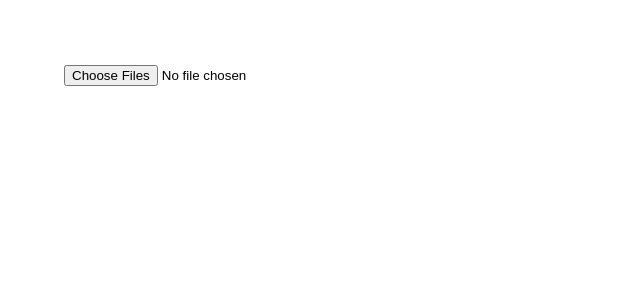
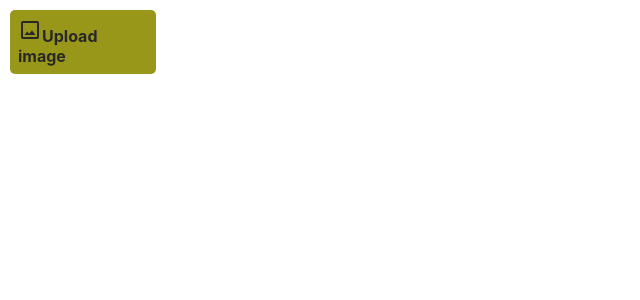
Before and after one commit to BL365/Imghost, a React (Create React App) app: page /App in a window 1280 px wide. Shown: the top 300 px of the page, without its empty margins (0-640 px from the left). Built offline with nearby package versions, Linux system fonts and the light colour scheme.

Commit message:
new style upload button

```diff
--- a/package.json
+++ b/package.json
@@ -3,6 +3,8 @@
   "version": "0.1.0",
   "private": true,
   "dependencies": {
+    "@material-ui/core": "^4.10.1",
+    "@material-ui/icons": "^4.9.1",
     "@testing-library/jest-dom": "^4.2.4",
     "@testing-library/react": "^9.5.0",
     "@testing-library/user-event": "^7.2.1",
--- a/src/App.css
+++ b/src/App.css
@@ -1,5 +1,6 @@
 .App {
   text-align: center;
+  background: #282828;
 }
 
 .App-logo {
@@ -28,15 +29,38 @@
   color: #61dafb;
 }
 
-.test {
-  background-color: gray;
-  text-align: center;
+.App-upload-button > label {
+  padding: 8px;
+  margin: 10px;
+  width: 130px;
+  display: block;
+  background: #98971A;
+  border-radius: 5px;
+
+  /*text style*/
+  color: #282828;
+  font-weight: 700;
 }
 
-.App-upload-button {
-  text-align: left;
-  padding-left: 5%;
-  padding-top: 5%;
+.App-upload-button > input {
+  display: none;
+}
+
+/*.visuallyhidden {
+  position: absolute;
+  width: 1px;
+  height: 1px;
+  margin: -1px;
+  border: 0;
+  padding: 0;
+  white-space: nowrap;
+  clip-path: inset(100%);
+  clip: rect(0 0 0 0);
+  overflow: hidden;
+}*/
+
+.all-space {
+  background: #282828;
 }
 
 @keyframes App-logo-spin {
--- a/src/App.js
+++ b/src/App.js
@@ -1,16 +1,16 @@
 import React from 'react';
 import './App.css';
-
+import CropOriginalOutlinedIcon from '@material-ui/icons/CropOriginalOutlined';
 
 class App extends React.Component {
   render() {
     return (
       <div className="App-upload-button">
-      <input type="file" id="input" multiple></input>
-
-
+      <label htmlFor="input">
+        <CropOriginalOutlinedIcon />Upload image
+      </label>
+      <input type="file" id="input" multiple />
       </div>
-
     );
   }
 }
```
Also changed, not shown: public/manifest.json, 1 other file (tests, documents, lock files or other folders).
